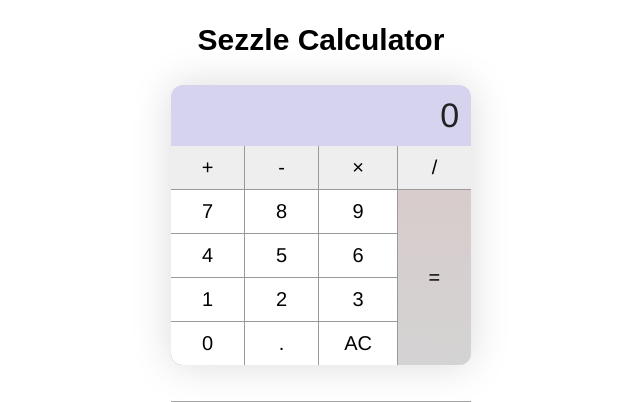
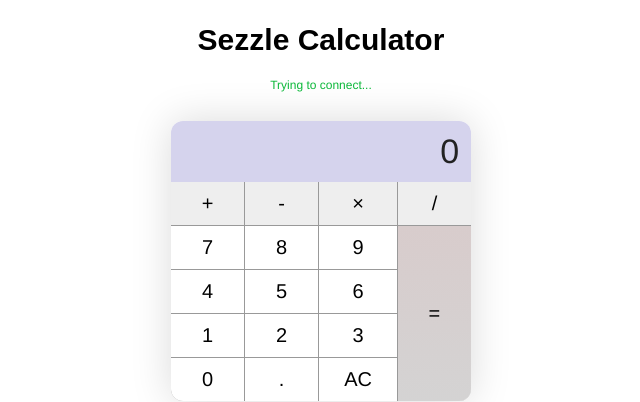
Before and after one commit to amanagarwal1993/sezzle-calc, a Flask app: page / in a window 1280 px wide. Shown: the top 402 px of the page, without its empty margins (319-959 px from the left). Run offline with Flask 2, Linux system fonts and the light colour scheme; parts of the project's set-up code (start-up, migrations or seed data) failed here and were passed over; some libraries are stand-ins or nearby versions.

Commit message:
Default disconnect message on startup

```diff
--- a/app/templates/index.html
+++ b/app/templates/index.html
@@ -11,7 +11,7 @@
     <body>
         <div id="container">
             <h2>Sezzle Calculator</h2>
-            <p class="flash"></p>
+            <p class="flash">Trying to connect...</p>
             <div class="calculator">
                 <div id="display">
                     <p></p>
```
